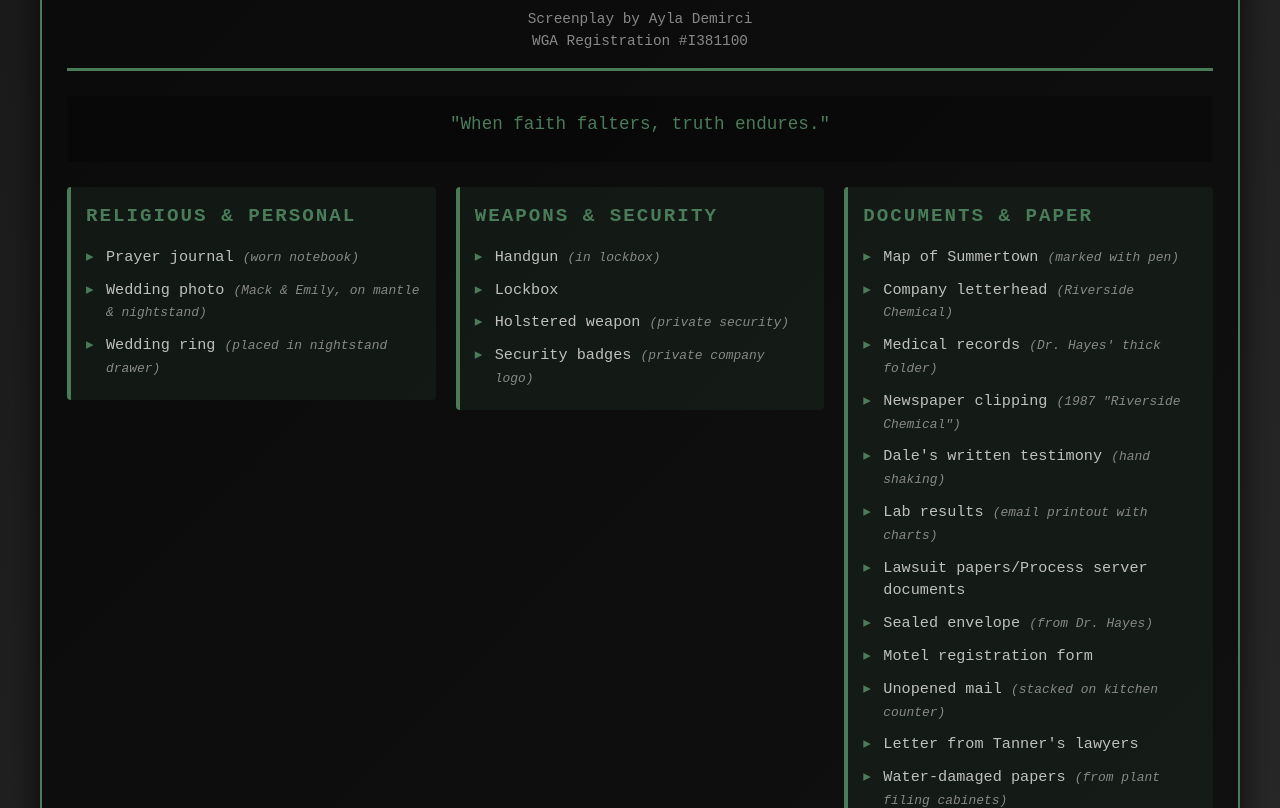
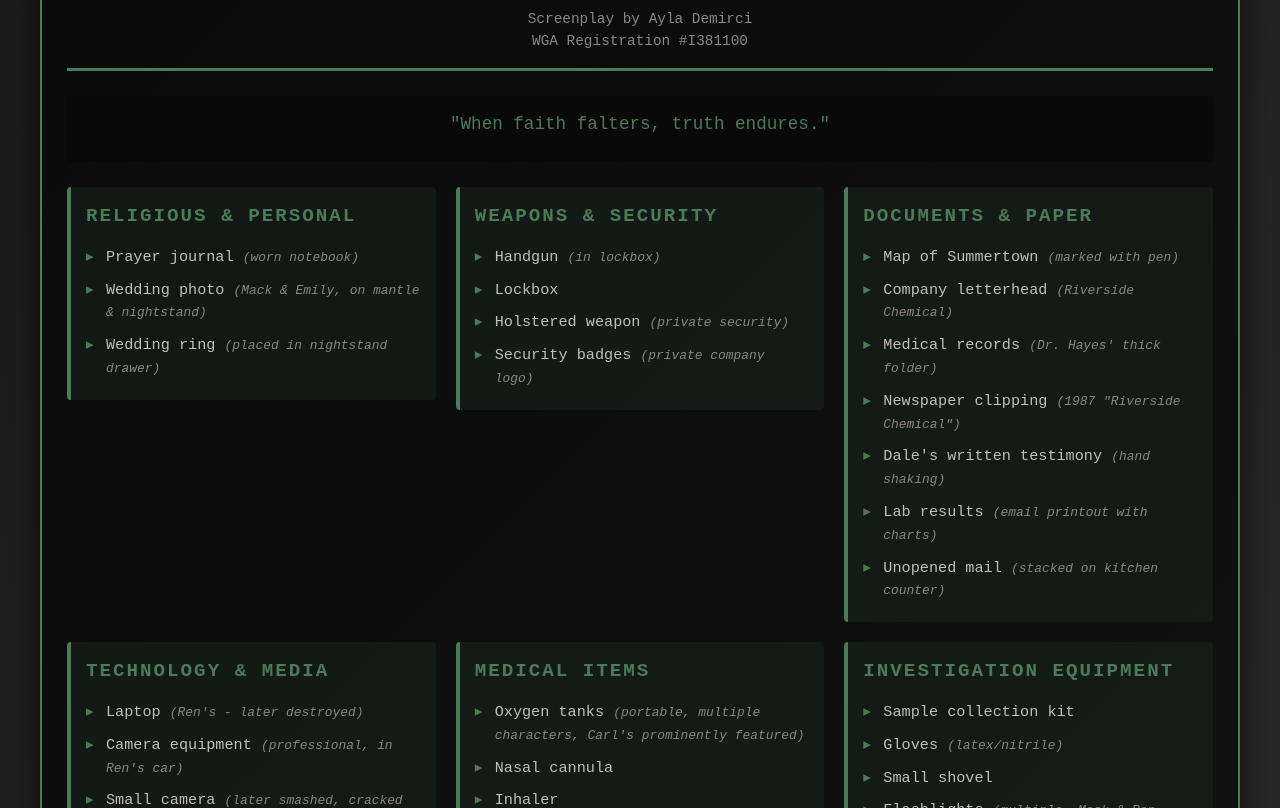
Before and after one commit to AdioAesa/downstream-props, a plain HTML site: page index.html in a window 1280 px wide. Shown: the part 144-952 px from the top of the page. Drawn offline with Linux system fonts and the light colour scheme.

Commit message:
Remove additional document props
- Removed Letter from Tanner's lawyers
- Removed Water-damaged papers
- Removed Lawsuit papers/Process server documents
- Removed Sealed envelope (from Dr. Hayes)
- Removed Motel registration form

🤖 Generated with [Claude Code](https://claude.com/claude-code)

Co-Authored-By: Claude <noreply@anthropic.com>

```diff
--- a/index.html
+++ b/index.html
@@ -213,12 +213,7 @@
                     <li class="prop-item">Newspaper clipping <span class="note">(1987 "Riverside Chemical")</span></li>
                     <li class="prop-item">Dale's written testimony <span class="note">(hand shaking)</span></li>
                     <li class="prop-item">Lab results <span class="note">(email printout with charts)</span></li>
-                    <li class="prop-item">Lawsuit papers/Process server documents</li>
-                    <li class="prop-item">Sealed envelope <span class="note">(from Dr. Hayes)</span></li>
-                    <li class="prop-item">Motel registration form</li>
                     <li class="prop-item">Unopened mail <span class="note">(stacked on kitchen counter)</span></li>
-                    <li class="prop-item">Letter from Tanner's lawyers</li>
-                    <li class="prop-item">Water-damaged papers <span class="note">(from plant filing cabinets)</span></li>
                 </ul>
             </div>
             <div class="category">
```
